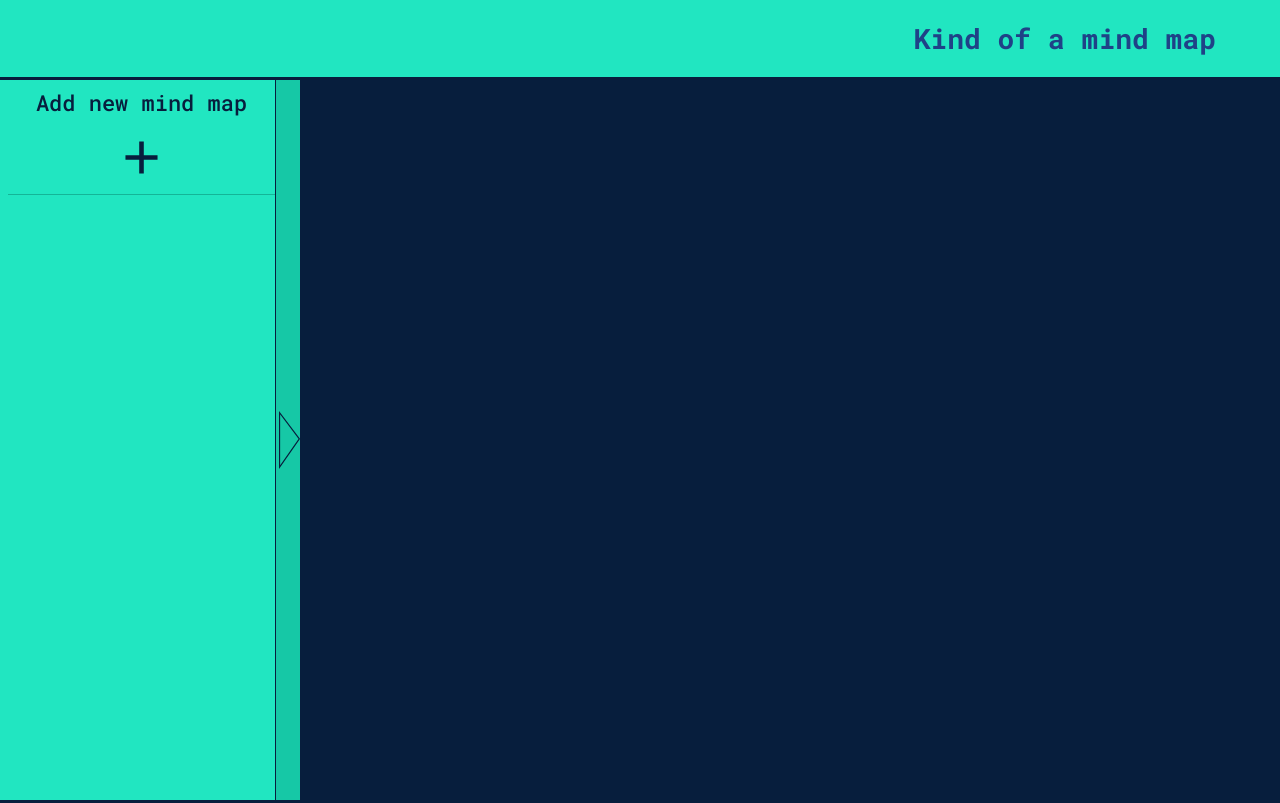
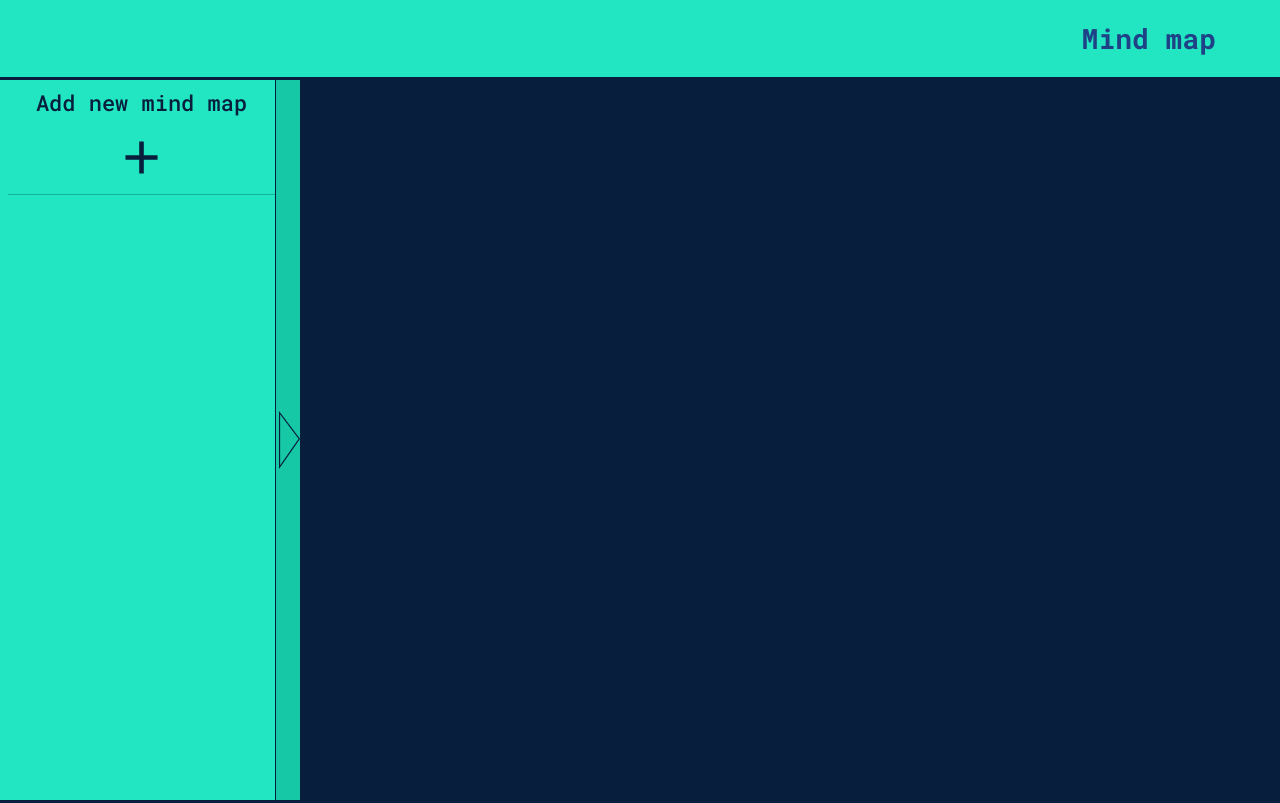
Before and after one commit to Arcywojak/webpack-ts-react, a React app: page / in a window 1280 px wide. Built offline with nearby package versions, Linux system fonts and the light colour scheme.

Commit message:
change title of header

```diff
--- a/src/components/header/header.tsx
+++ b/src/components/header/header.tsx
@@ -4,7 +4,7 @@ import './header.scss';
 const Header = () => {
     return (
         <header className="header">
-            <h2 className="header__h2">Kind of a mind map</h2>
+            <h2 className="header__h2">Mind map</h2>
         </header>
     )
 }
```
